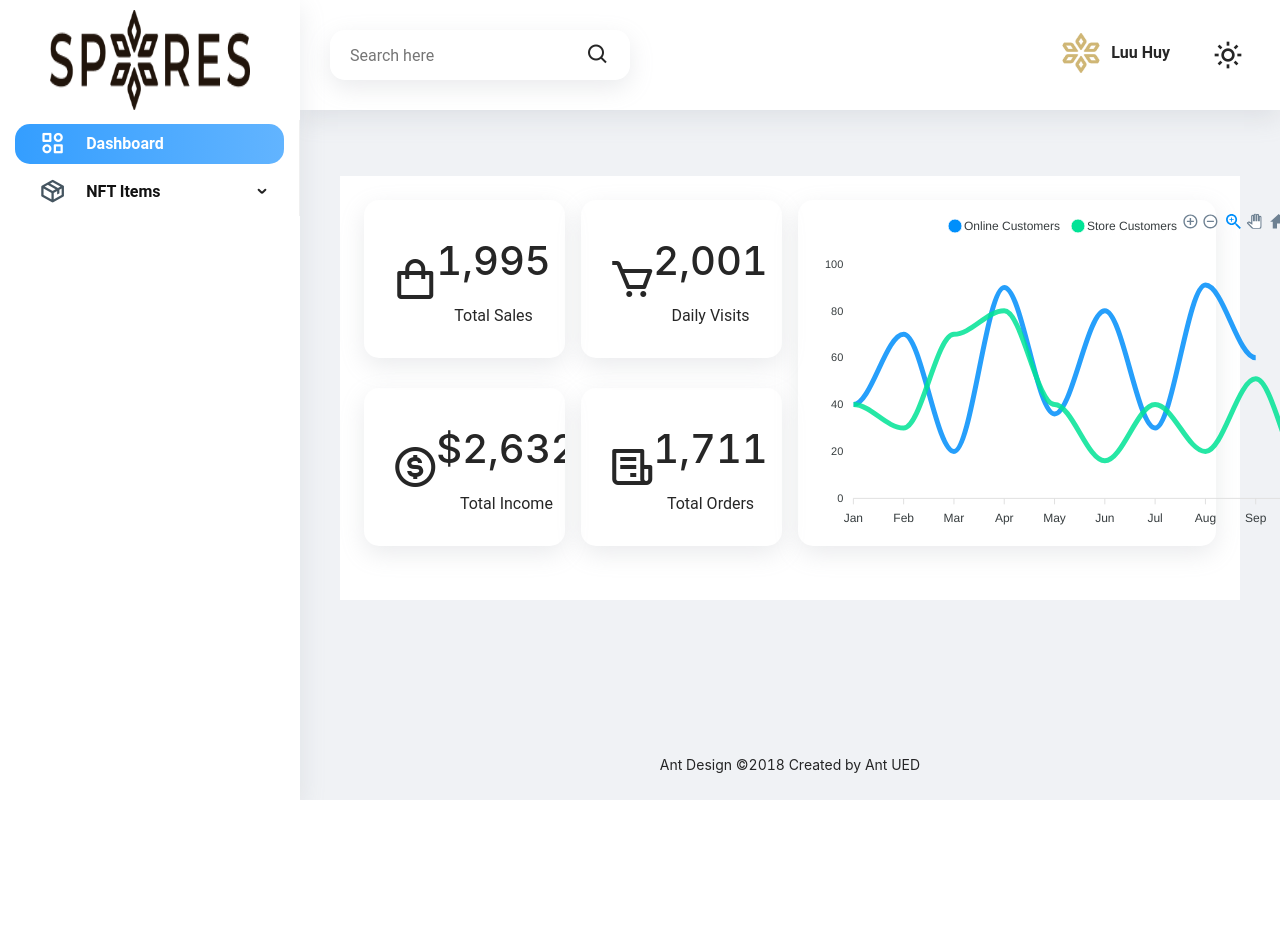
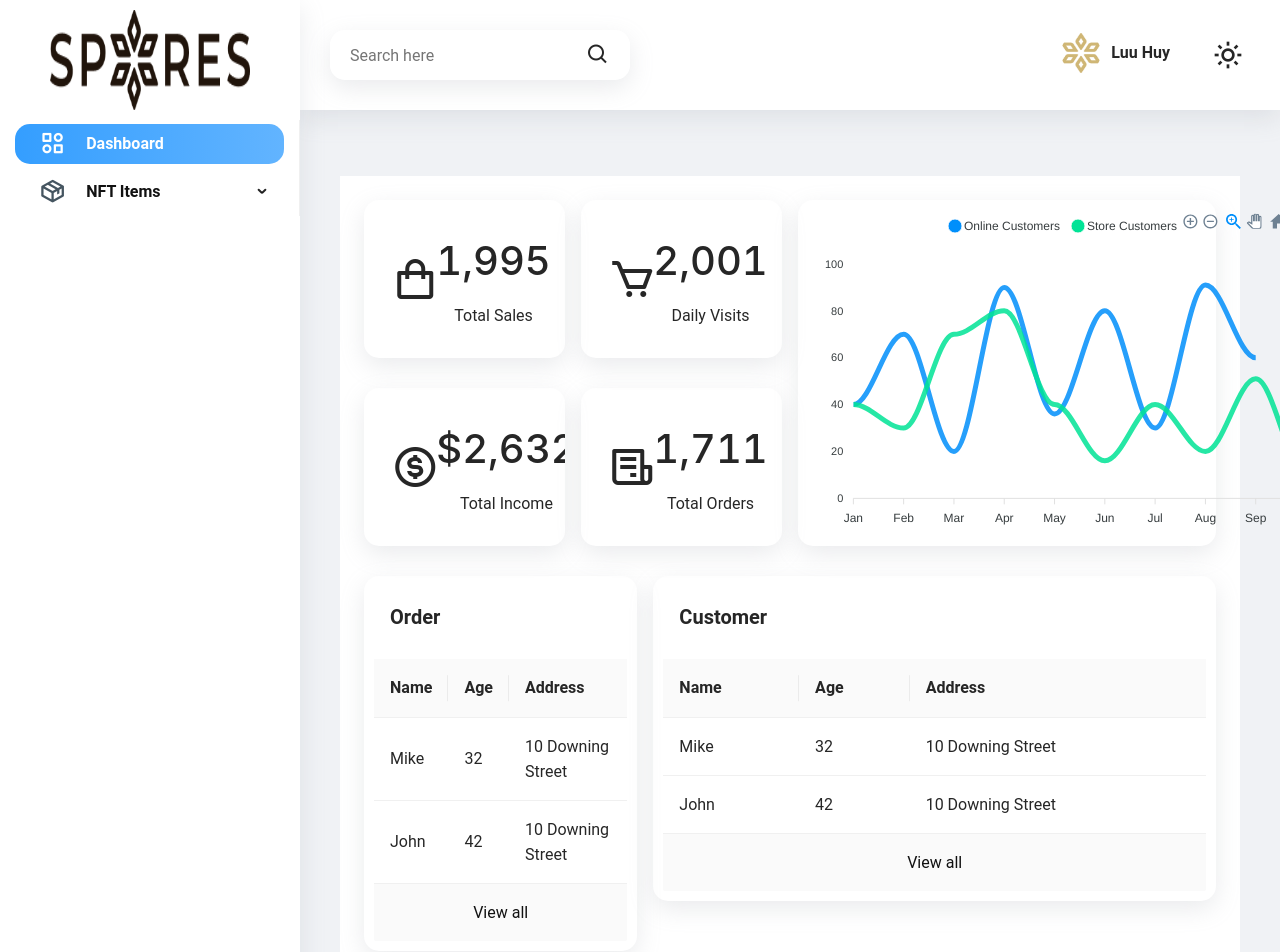
Before and after one commit to huyldth1908041/spores-assessment-front-end, a Next.js app: page / in a window 1280 px wide. Shown: the top 952 px of the page. Before the commit the page ends 800 px from the top, so only its background shows below. Built offline with nearby package versions, Linux system fonts and the light colour scheme.

Commit message:
create table component

```diff
--- a/components/AppLayout/SideBar/config.js
+++ b/components/AppLayout/SideBar/config.js
@@ -4,7 +4,7 @@ import React from "react";
 export const menuItems = [
     {
         title: "Dashboard",
-        href: "/",
+        href: "/dashboard",
         icon: "bx bx-category-alt",
         subMenus: [],
     },
--- a/components/AppLayout/index.js
+++ b/components/AppLayout/index.js
@@ -28,6 +28,7 @@ const ChildrenWrapper = styled.div`
   min-height: 420px;
   padding: 24px;
 `
+const BREAK_POINT = 992;
 export default function AppLayout({children}) {
     const [windowWidth, setWindowWidth] = useState(0)
     const [breadcrumbs, setBreadcrumbs] = useState([])
@@ -48,7 +49,7 @@ export default function AppLayout({children}) {
                 <link rel="icon" href="/images/logo-mark.png"/>
             </Head>
             <LayoutStyled>
-                <SideBar collapsed={windowWidth < 768} setBreadcrumbs={setBreadcrumbs}/>
+                <SideBar collapsed={windowWidth < BREAK_POINT} setBreadcrumbs={setBreadcrumbs}/>
                 <Layout>
                     <TopNav/>
                     <ContentStyled>
--- a/components/Chart/index.js
+++ b/components/Chart/index.js
@@ -2,7 +2,7 @@ import {useThemeState} from "../../state/theme";
 import dynamic from 'next/dynamic';
 const ApexCharts = dynamic(() => import('react-apexcharts'), { ssr: false });
 //import Chart from 'react-apexcharts'
-
+//TODO: fix css not loaded cause breaklayout => consider to use highChart
 export function DashBoardChart({chartOptions}) {
     const isDarkMode = useThemeState()
 
--- /dev/null
+++ b/components/Table/index.js
@@ -0,0 +1,38 @@
+import {Table} from "antd";
+import styled from "styled-components";
+
+const TableStyled = styled(Table)`
+  overflow: auto;
+  font-family: Roboto, sans-serif;
+  tr {
+    font-size: 16px;
+  }
+  thead th {
+    font-weight: 600;
+  }
+`
+export default function AppTable({columns, data, selectionType, width, onRowSelectionChange, pagination, renderFooter, renderTitle}) {
+    const rowSelection = {
+        onChange: onRowSelectionChange,
+        // getCheckboxProps: (record) => ({
+        //     disabled: record.name === 'Disabled User',
+        //     // Column configuration not to be checked
+        //     name: record.name,
+        // }),
+    };
+
+    return (
+        <TableStyled
+            rowSelection={selectionType && {
+                type: selectionType,
+                ...rowSelection
+            }}
+            dataSource={data}
+            columns={columns}
+            pagination={pagination || {position: ["none", "none"]}}
+            style={{width: width || "100%"}}
+            footer={renderFooter && renderFooter}
+            title ={renderTitle && renderTitle}
+        />
+    )
+}
--- /dev/null
+++ b/pages/dashboard/config.js
@@ -0,0 +1,91 @@
+import styled from "styled-components";
+import Link from "next/link";
+export const chartOptions = {
+    series: [{
+        name: 'Online Customers',
+        data: [40, 70, 20, 90, 36, 80, 30, 91, 60]
+    }, {
+        name: 'Store Customers',
+        data: [40, 30, 70, 80, 40, 16, 40, 20, 51, 10]
+    }],
+    options: {
+        color: ['#6ab04c', '#2980b9'],
+        chart: {
+            background: 'transparent'
+        },
+        dataLabels: {
+            enabled: false
+        },
+        stroke: {
+            curve: 'smooth'
+        },
+        xaxis: {
+            categories: ['Jan', 'Feb', 'Mar', 'Apr', 'May', 'Jun', 'Jul', 'Aug', 'Sep']
+        },
+        legend: {
+            position: 'top'
+        },
+        grid: {
+            show: false
+        }
+    }
+}
+//hard code for demo purpose
+export const dataSource = [
+    {
+        key: '1',
+        name: 'Mike',
+        age: 32,
+        address: '10 Downing Street',
+    },
+    {
+        key: '2',
+        name: 'John',
+        age: 42,
+        address: '10 Downing Street',
+    },
+];
+
+export const columns = [
+    {
+        title: 'Name',
+        dataIndex: 'name',
+        key: 'name',
+    },
+    {
+        title: 'Age',
+        dataIndex: 'age',
+        key: 'age',
+    },
+    {
+        title: 'Address',
+        dataIndex: 'address',
+        key: 'address',
+    },
+];
+
+
+
+const StyledH1 = styled.h1`
+  font-family: Roboto, sans-serif;
+  font-weight: 600;
+  font-size: 20px;
+`
+
+export const TableTitle = ({text}) => {
+    return <StyledH1>{text}</StyledH1>
+}
+
+const StyledLink = styled.a`
+  display: inline-block;
+  width: 100%;
+  text-align: center;
+  color: #111;
+  font-family: Roboto, sans-serif;
+  font-size: 16px;
+`
+export const TableFooter = ({text, href}) => {
+    return <Link href={href}>
+        <StyledLink>{text}</StyledLink>
+    </Link>
+}
--- /dev/null
+++ b/pages/dashboard/index.js
@@ -0,0 +1,79 @@
+import {Col, Row} from "antd";
+import {listStatusCards} from "../../components/StatusCard/config";
+import {DashBoardChart} from "../../components/Chart";
+import {chartOptions, columns, dataSource, TableFooter, TableTitle} from "./config";
+import Table from "../../components/Table";
+import styled from "styled-components"
+import StatusCard from "../../components/StatusCard";
+
+const ChartCard = styled.div`
+  width: 100%;
+  height: 92%;
+  border-radius: 15px;
+  box-shadow: rgba(149, 157, 165, 0.2) 0px 8px 24px;
+  padding: 10px;
+`
+const TableCard = styled.div`
+  width: 100%;
+  border-radius: 15px;
+  box-shadow: rgba(149, 157, 165, 0.2) 0px 8px 24px;
+  padding: 10px;
+`
+
+const onRowSelectionChange = (selectedRowKeys, selectedRows) => {
+    console.log(`selectedRowKeys: ${selectedRowKeys}`, 'selectedRows: ', selectedRows);
+}
+
+export default function Dashboard() {
+    return (
+        <div>
+            <Row gutter={16}>
+                <Col xs={24} sm={24} md={24} lg={12} xl={12}>
+                    <Row gutter={16}>
+                        {
+                            listStatusCards.map(item => {
+                                const {icon, title, count} = item
+                                return (
+                                    <Col xs={24} sm={24} md={24} lg={24} xl={12} key={title}>
+                                        <StatusCard icon={icon} title={title} count={count}/>
+                                    </Col>
+                                )
+                            })
+                        }
+                    </Row>
+                </Col>
+                <Col xs={24} sm={24} md={24} lg={12} xl={12}>
+                    <ChartCard>
+                        <DashBoardChart chartOptions={chartOptions}/>
+                    </ChartCard>
+                </Col>
+            </Row>
+            <Row gutter={16}>
+                <Col xs={24} sm={24} md={24} lg={8} xl={8}>
+                    <TableCard>
+                        <Table
+                            data={dataSource}
+                            columns={columns}
+                            // selectionType="checkbox"
+                            width="100%"
+                            // onRowSelectionChange={onRowSelectionChange}
+                            renderFooter={() => <TableFooter text="View all" href="/orders"/>}
+                            renderTitle={() => <TableTitle text="Order"/>}
+                        />
+                    </TableCard>
+                </Col>
+                <Col xs={24} sm={24} md={24} lg={16} xl={16}>
+                    <TableCard>
+                        <Table
+                            data={dataSource}
+                            columns={columns}
+                            width="100%"
+                            renderFooter={() => <TableFooter text="View all" href="/order"/>}
+                            renderTitle={() => <TableTitle text="Customer"/>}
+                        />
+                    </TableCard>
+                </Col>
+            </Row>
+        </div>
+    )
+}
--- a/pages/index.js
+++ b/pages/index.js
@@ -1,71 +1,6 @@
-import {useThemeState} from "../state/theme";
-import {Col, Row} from "antd";
-import StatusCard from "../components/StatusCard";
-import {listStatusCards} from "../components/StatusCard/config";
-import {DashBoardChart} from "../components/Chart";
-import styled from "styled-components"
-
-const chartOptions = {
-    series: [{
-        name: 'Online Customers',
-        data: [40,70,20,90,36,80,30,91,60]
-    }, {
-        name: 'Store Customers',
-        data: [40, 30, 70, 80, 40, 16, 40, 20, 51, 10]
-    }],
-    options: {
-        color: ['#6ab04c', '#2980b9'],
-        chart: {
-            background: 'transparent'
-        },
-        dataLabels: {
-            enabled: false
-        },
-        stroke: {
-            curve: 'smooth'
-        },
-        xaxis: {
-            categories: ['Jan', 'Feb', 'Mar', 'Apr', 'May', 'Jun', 'Jul', 'Aug', 'Sep']
-        },
-        legend: {
-            position: 'top'
-        },
-        grid: {
-            show: false
-        }
-    }
-}
-const ChartCard = styled.div`
-  width: 100%;
-  height: 92%;
-  border-radius: 15px;
-  box-shadow: rgba(149, 157, 165, 0.2) 0px 8px 24px;
-  padding: 10px;
-`
+import Dashboard from "./dashboard";
 export default function Home() {
-    const isDarkMode = useThemeState()
     return (
-        <Row gutter={16}>
-            <Col  xs={24} sm={24} md={24} lg={12} xl={12}>
-                <Row gutter={16}>
-                    {
-                        listStatusCards.map(item => {
-                            const {icon, title, count} = item
-                            return (
-                                <Col  xs={24} sm={24} md={24} lg={24} xl={12} key={title}>
-                                    <StatusCard icon={icon} title={title} count={count}/>
-                                </Col>
-                            )
-                        })
-                    }
-                </Row>
-            </Col>
-            <Col xs={24} sm={24} md={24} lg={12} xl={12}>
-                <ChartCard>
-                    <DashBoardChart chartOptions={chartOptions}/>
-                </ChartCard>
-
-            </Col>
-        </Row>
+      <Dashboard/>
     )
 }
```
